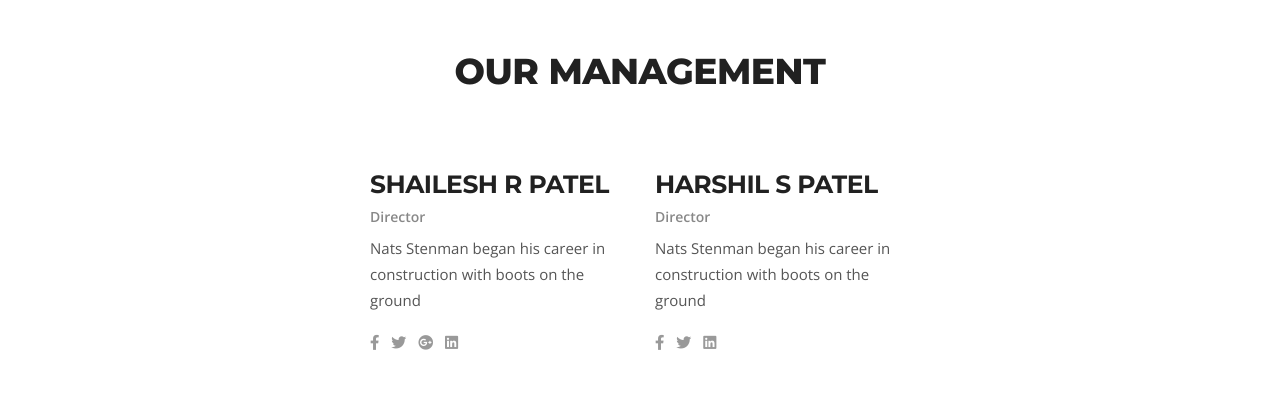
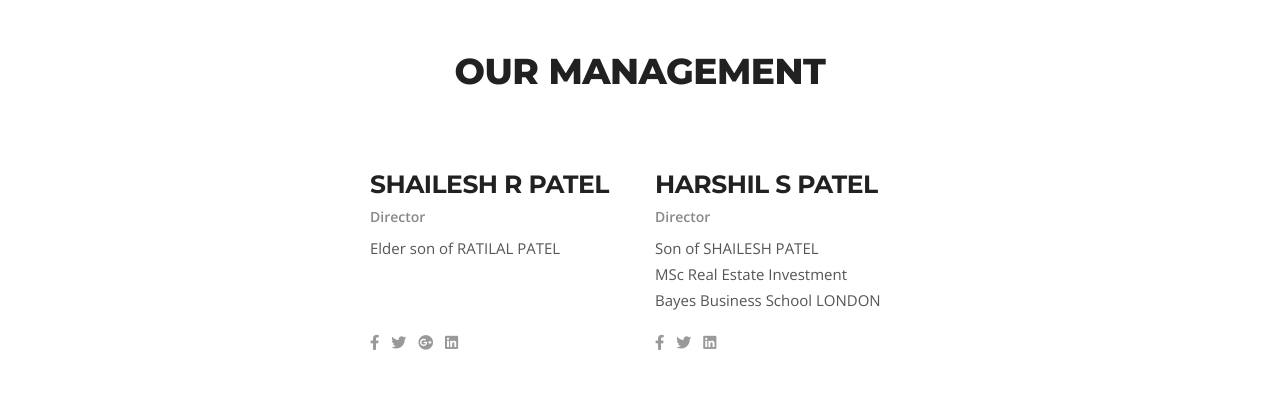
Before and after one commit to webtesting22/AaryaNeev, a plain HTML site: page team.html in a window 1280 px wide. Shown: the part 407-800 px from the top of the page. Drawn offline with nearby package versions, Linux system fonts and the light colour scheme; some packages are replaced by stand-ins of ours; a script that the page names is missing.

Commit message:
v2: Directors detaials update

```diff
--- a/team.html
+++ b/team.html
@@ -191,7 +191,7 @@
               <div class="ts-team-content-classic">
                 <h3 class="ts-name">SHAILESH R PATEL</h3>
                 <p class="ts-designation">Director</p>
-                <p class="ts-description">Nats Stenman began his career in construction with boots on the ground</p>
+                <p class="ts-description">Elder son of RATILAL PATEL <br><br><br></p>
                 <div class="team-social-icons">
                   <a target="_blank" href="#"><i class="fab fa-facebook-f"></i></a>
                   <a target="_blank" href="#"><i class="fab fa-twitter"></i></a>
@@ -212,7 +212,9 @@
               <div class="ts-team-content-classic">
                 <h3 class="ts-name">HARSHIL S PATEL</h3>
                 <p class="ts-designation">Director</p>
-                <p class="ts-description">Nats Stenman began his career in construction with boots on the ground</p>
+                <p class="ts-description">Son of  SHAILESH PATEL <br>
+                  MSc Real Estate Investment <br>
+                  Bayes Business School LONDON</p>
                 <div class="team-social-icons">
                   <a target="_blank" href="#"><i class="fab fa-facebook-f"></i></a>
                   <a target="_blank" href="#"><i class="fab fa-twitter"></i></a>
```
